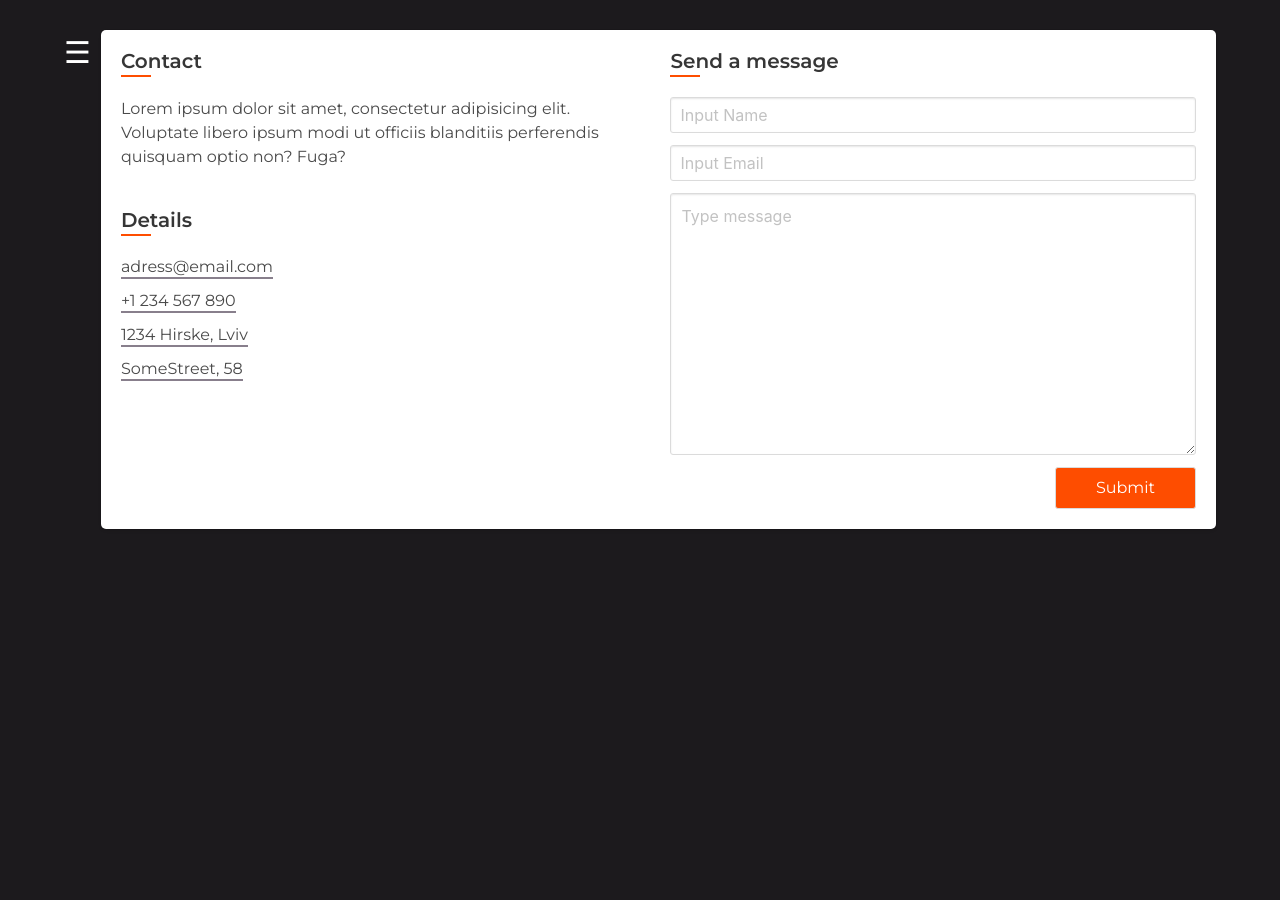
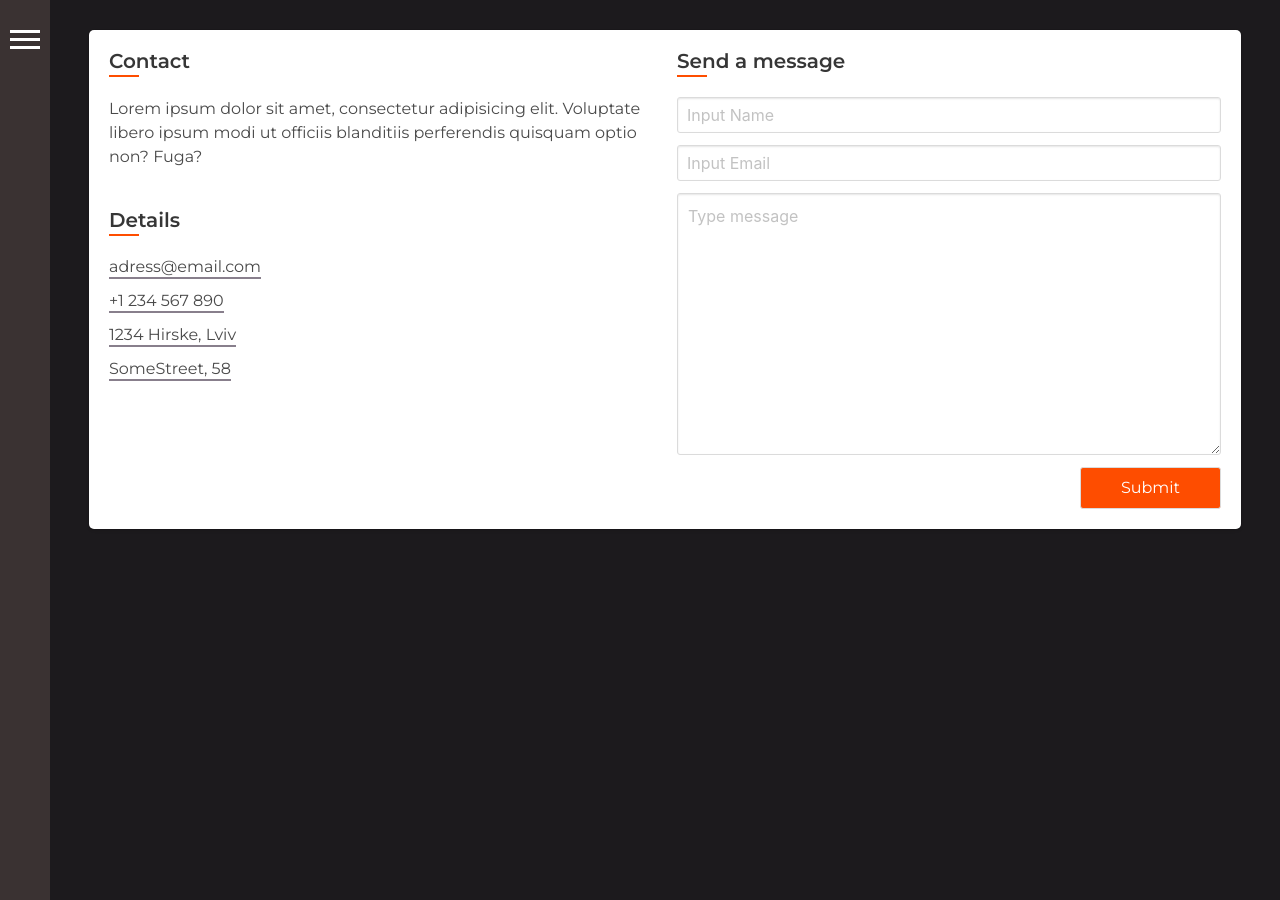
Before and after one commit to johndziurakh/johndziurakh.github.io, a Jekyll site: the page built from contact.html, in a window 1280 px wide. Built offline with Jekyll 4.4.1, drawn with Linux system fonts in a browser that asks for light colours; nearby versions of some CDN libraries.

Commit message:
trable with responsive on portfolio page

```diff
--- a/_includes/head.html
+++ b/_includes/head.html
@@ -5,6 +5,5 @@
 	<link href="assets/fonts/font-awesome-4.7.0/css/font-awesome.min.css" rel="stylesheet">
 	<link href="https://fonts.googleapis.com/css?family=Montserrat:100,100i,200,200i,300,300i,400,400i,500,500i,600,600i,700,700i,800,800i,900,900i" rel="stylesheet">
 	<link rel="stylesheet" href="{{ site.url }}/assets/js/jquery.mCustomScrollbar.min.css">
-	<link rel="stylesheet" href="{{ site.url }}/assets/js/menu.css">
 	<link rel="stylesheet" type="text/css" href="{{ site.url }}/css/main.css">
 </head>
--- a/_includes/scripts.html
+++ b/_includes/scripts.html
@@ -1,6 +1,5 @@
 <script src="http://ajax.googleapis.com/ajax/libs/jquery/1.11.1/jquery.min.js"></script>
 <script src="{{ site.url }}/assets/js/jquery.mCustomScrollbar.js"></script>
 <script src="{{ site.url }}/assets/js/isotope/isotope.pkgd.min.js"></script>
-<!-- <script src="{{ site.url }}/assets/js/menu.js"></script> -->
 
 <script src="{{ site.url }}/assets/js/custom-script.js"></script>
--- a/_includes/side-bar.html
+++ b/_includes/side-bar.html
@@ -1,14 +1,15 @@
 <!-- side bar -->
-  <div id="mySidenav" class="sidenav">
-    <a href="javascript:void(0)" class="closebtn" onclick="closeNav()">&times;</a>
+  <div class="sidenav-burger">
+    <span></span>
+    <span></span>
+    <span></span>
+  </div>
+  <div class="sidenav">
+    <a href="index.html"><img class="nav-logo" src="assets/img/logo.png"" alt=""></a>
     <a href="index.html">Home</a>
     <a href="resume.html">Resume</a>
     <a href="portfolio.html">Portfolio</a>
     <a href="faq.html">FAQ</a>
-    <a href="contact.html">Contact me</a>
+    <a href="contact.html">Contact</a>
   </div>
-
-  <span class="sidenav-burger" onclick="openNav()">&#9776;</span>
-
-
 <!-- /side bar -->
--- a/_sass/_base.scss
+++ b/_sass/_base.scss
@@ -8,8 +8,7 @@
 	max-width: 100%;
 }
 .main-wrap{
-	//height: 100vh;
-	padding: 30px;
+	padding: 30px 30px 30px 80px;
 	position: relative;
 	margin: 0 auto;
 	display: flex;
@@ -17,6 +16,22 @@
     flex-direction: column;
 	width: 100%;
 	max-width: 100%;
+	@media (max-width: 375px){
+		padding: 10px 10px 10px 60px;;
+	}
+}
+.main-column{
+	position: relative;
+	&.overlay{
+		content: "";
+		position: relative;
+		width: 100%;
+		height: 100%;
+		top: 0;
+		left: 0;
+		background: #1C1A1D;
+		opacity: 0.5;
+	}
 }
 .main-content{
 	flex: 1;
@@ -44,42 +59,3 @@
 	max-width: 100%;
 	overflow: hidden;
 }
-.media-content{
-	overflow: hidden;
-	font-size: 14px;
-	font-weight: 500;
-}
-.media-left, .media-right{
-	display: flex;
-	margin-right: 0;
-}
-
-.media-title{
-	font-size: 12px;
-	span{
-		color: #AFB7D3;
-		display: block;
-	}
-}
-.block-title{
-	text-transform: uppercase;
-	font-weight: 700;
-}
-.media + .media {
-	border: none;
-	margin-top: 0;
-	padding-top: 0;
-}
-.lightblue-box{
-	background: #22ade1;
-}
-
-.blue-box{
-	background: #4C66A4;
-}
-.text-white{
-	color: $color-white;
-}
-.text-black{
-	color: $color-black;
-}
--- a/_sass/_side-menu.scss
+++ b/_sass/_side-menu.scss
@@ -4,11 +4,19 @@
     position: fixed;
     z-index: 1;
     top: 0;
-    left: 0;
+    left: 50px;
     background-color: #111;
     overflow-x: hidden;
     transition: 0.5s;
-    padding-top: 60px;
+    padding-top: 20px;
+    overflow: auto;
+    &.active{
+        width: 200px;
+    }
+}
+ .nav-logo{
+  width: 100%;
+  height: 100%;
 }
 
 .sidenav a {
@@ -24,31 +32,44 @@
     color: #f1f1f1;
 }
 
-.sidenav .closebtn {
-    position: absolute;
-    top: 0;
-    right: 25px;
-    font-size: 36px;
-    margin-left: 50px;
-}
-
-#main {
-    transition: margin-left .5s;
-   /*  padding: 16px; */
-}
-
-@media screen and (max-height: 450px) {
-  .sidenav {padding-top: 15px;}
-  .sidenav a {font-size: 18px;}
-}
-
 .sidenav-burger{
+    overflow: auto;
     color: #FFF;
     font-size:30px;
     cursor:pointer;
-    position: relative;
+    position: fixed;
     height: 100%;
-    min-height: 200px;
-    float: left;
-    padding-right: 10px;
+    width: 50px;
+    top: 0;
+    left: 0;
+    padding-top: 30px;
+    padding-left: 10px;
+    background: #3a3232;
+    span {
+        background: #fff;
+          display: block;
+          width: 30px;
+          height: 3px;
+          transition: all 0.3s;
+          &:not(:last-child) {
+            margin-bottom: 5px;
+          }
+    }
+    &.active {
+      transition: all 0.3s;
+      span {
+        background: #fff;
+        margin-bottom: 0;
+        &:last-child {
+          display: none;
+        }
+        &:first-child {
+          transform: rotate(45deg) translate(1px, 1px);
+        }
+        &:nth-child(2) {
+          transform: rotate(-45deg) translate(1px, -1px);
+        }
+      }
+    }
+
 }
--- a/assets/js/custom-script.js
+++ b/assets/js/custom-script.js
@@ -1,19 +1,20 @@
 $( window ).load(function() {
 
-
+  //scroll
   $(".content").mCustomScrollbar({
       axis:"y",
       setHeight: "400px",
       theme: "dark"
   });
+   //scroll
 
   // Isotope click function
   $('.portfolio-item').isotope({
     itemSelector: '.item',
-    /*masonry: {
+    masonry: {
       columnWidth: '.item',
-      //percentPosition: true,
-    }*/
+      percentPosition: true,
+    }
   });
 
   $('.portfolio-menu ul li').click(function(){
@@ -28,22 +29,28 @@
   });
   // Isotope click function
 
-  /*faq acordeon*/
+  //faq acordeon
   $('.faq-item .faq-item-content').hide();
   $('.faq-item .faq-item-title').click(function(){
     $(this).toggleClass( 'rotate' );
     $(this).next('.faq-item-content').slideToggle('slow');
   });
-  /*faq acordeon*/
+  //faq acordeon
+
+  // sidenav-burger
+  $('.sidenav-burger').click(function () {
+        if ($(this).hasClass('active')) {
+            $(this).removeClass('active');
+            $('.sidenav').removeClass('active');
+            $('.sidenav-burger').removeClass('active');
+            $('.main-column').removeClass('overlay');
+        } else {
+            $(this).addClass('active');
+            $('.sidenav-burger').addClass('active');
+            $('.sidenav').addClass('active');
+            $('.main-column').addClass('overlay');
+        }
+    });
+  //sidenav-burger
 
 });
-
-function openNav() {
-    document.getElementById("mySidenav").style.width = "200px";
-    document.getElementById("main").style.marginLeft = "200px";
-}
-
-function closeNav() {
-    document.getElementById("mySidenav").style.width = "0";
-    document.getElementById("main").style.marginLeft= "0";
-}
```
Also changed, not shown: assets/js/menu.css (deleted, +0 -35 lines), assets/js/menu.js (deleted, +0 -26 lines), assets/img/close-btn.png (deleted), assets/img/logo.png (added), assets/img/menu-ham-icon.png (deleted), assets/img/portfolio/portfolio3.png, 5 other files.
